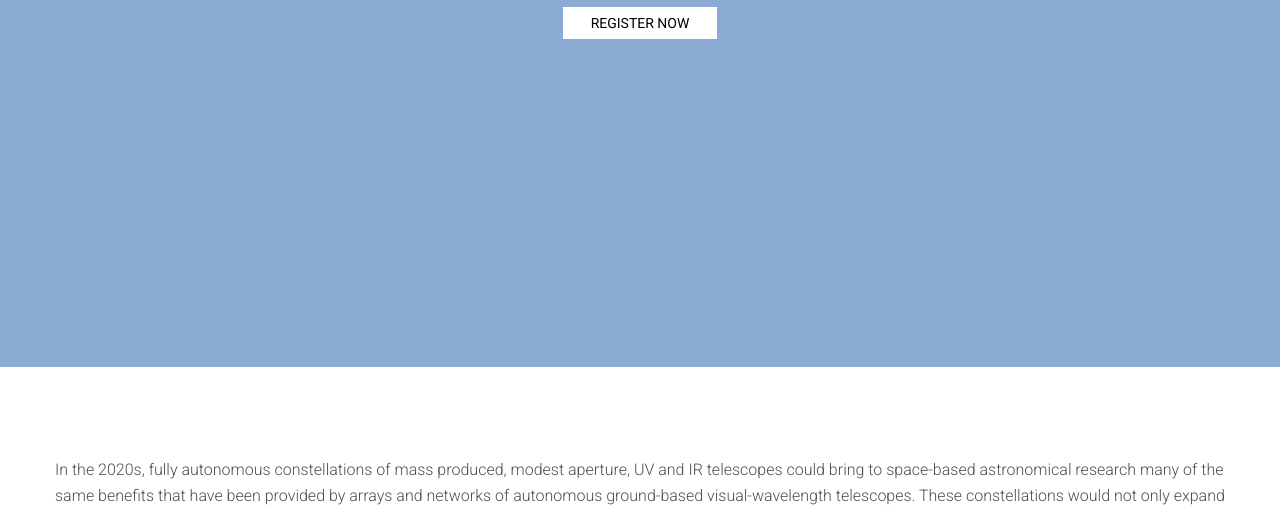
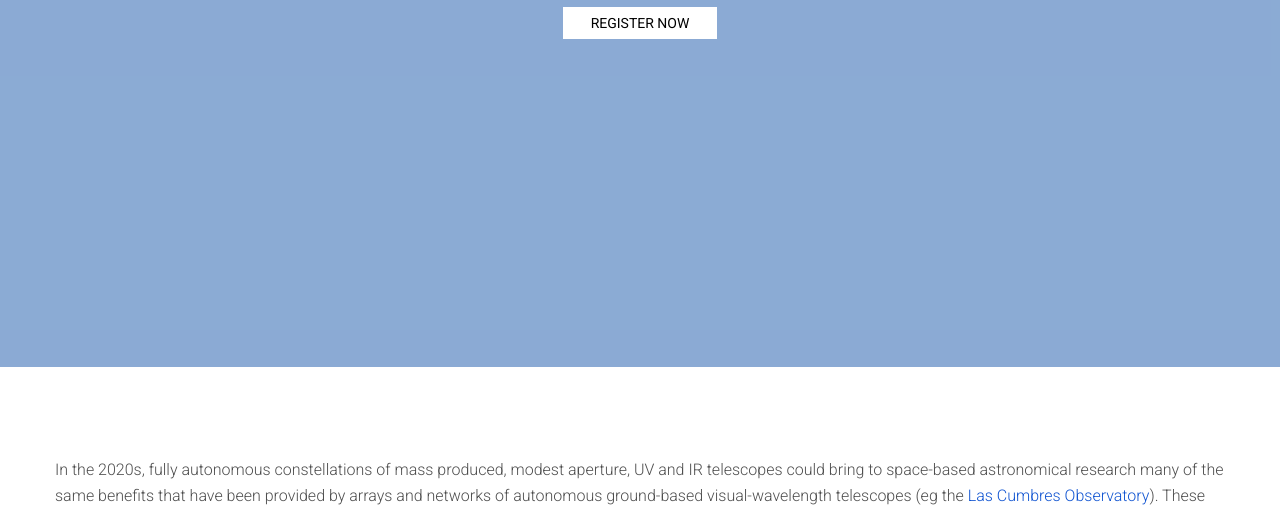
Before and after one commit to Tohuvavohu/space-telescope-constellations, a website: page index.html in a window 1280 px wide. Shown: the part 433-944 px from the top of the page. Drawn offline with Linux system fonts and the light colour scheme.

Commit message:
minor updates

```diff
--- a/index.html
+++ b/index.html
@@ -63,11 +63,12 @@
 
                 In the 2020s, fully autonomous constellations of mass produced, modest aperture, UV and IR telescopes
                 could bring to space-based astronomical research many of the same benefits that have been provided by
-                arrays and networks of autonomous ground-based visual-wavelength telescopes. These constellations
-                would not only expand the space research opportunities of professional astronomers, from graduate students to faculty,
+                arrays and networks of autonomous ground-based visual-wavelength telescopes (eg the <a href="https://lco.global/">Las Cumbres Observatory</a>).
+                These constellations would not only expand the space research opportunities of professional astronomers, from graduate students to faculty,
                 but thanks to economies of quantity production and their autonomous operation, could also
                 open up research opportunities for undergraduate students and citizen scientists in a manner similar to
                 what has already occurred with autonomous ground-based systems.
+
 
                     <figure>
                         <img alt="" class="img-responsive" src="assets/images/CubesatAstro2020.png">
@@ -195,6 +196,7 @@
             Dr. Michael B. Zemcov (RIT)<br>
             Dr. Leo P Singer (NASA GSFC)<br>
             Dr. Daniel Apai (UofA)<br>
+            Dr. Jamie Kennea (PSU)<br>
             and more...
 
         </div>
```
